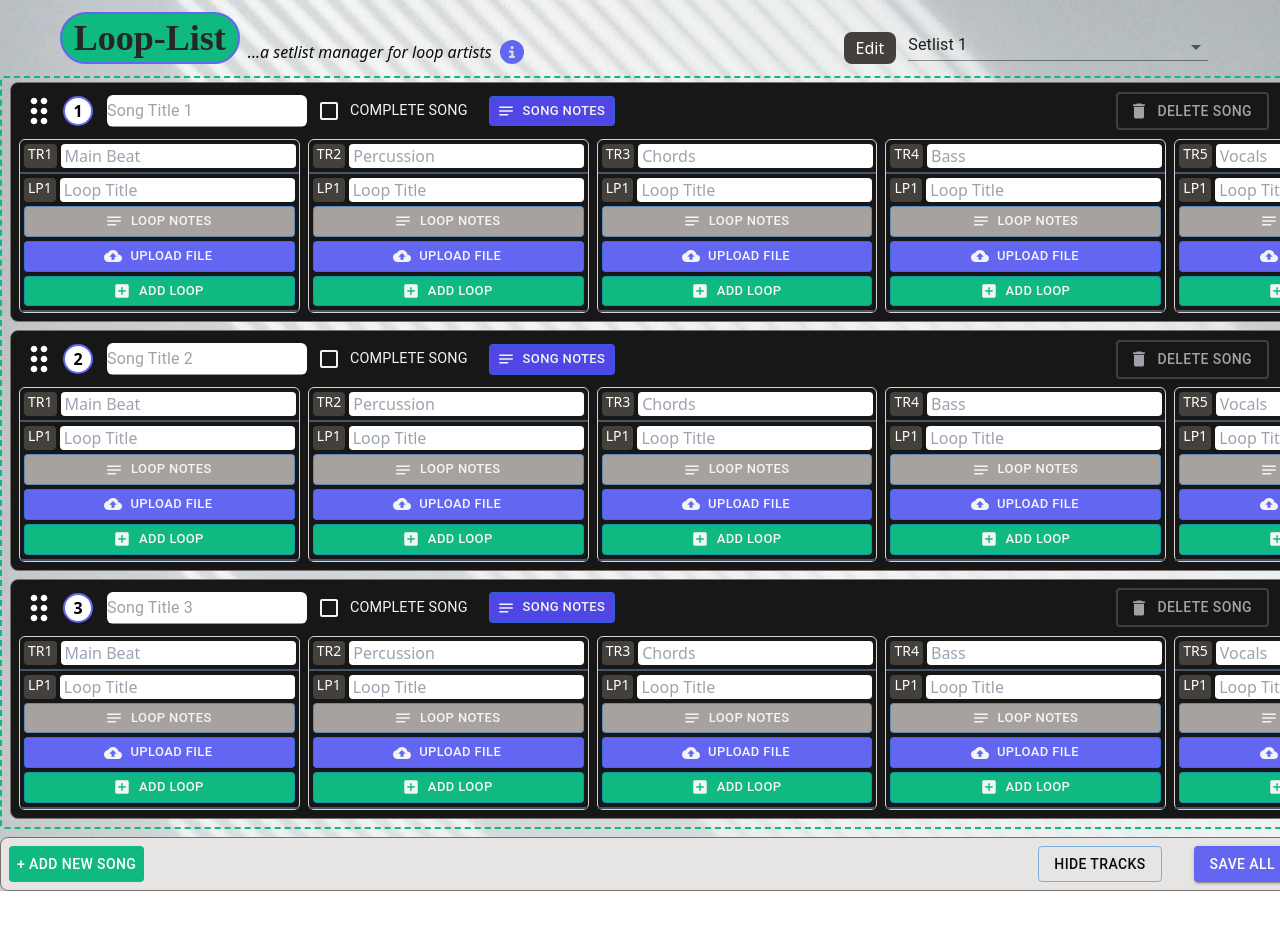
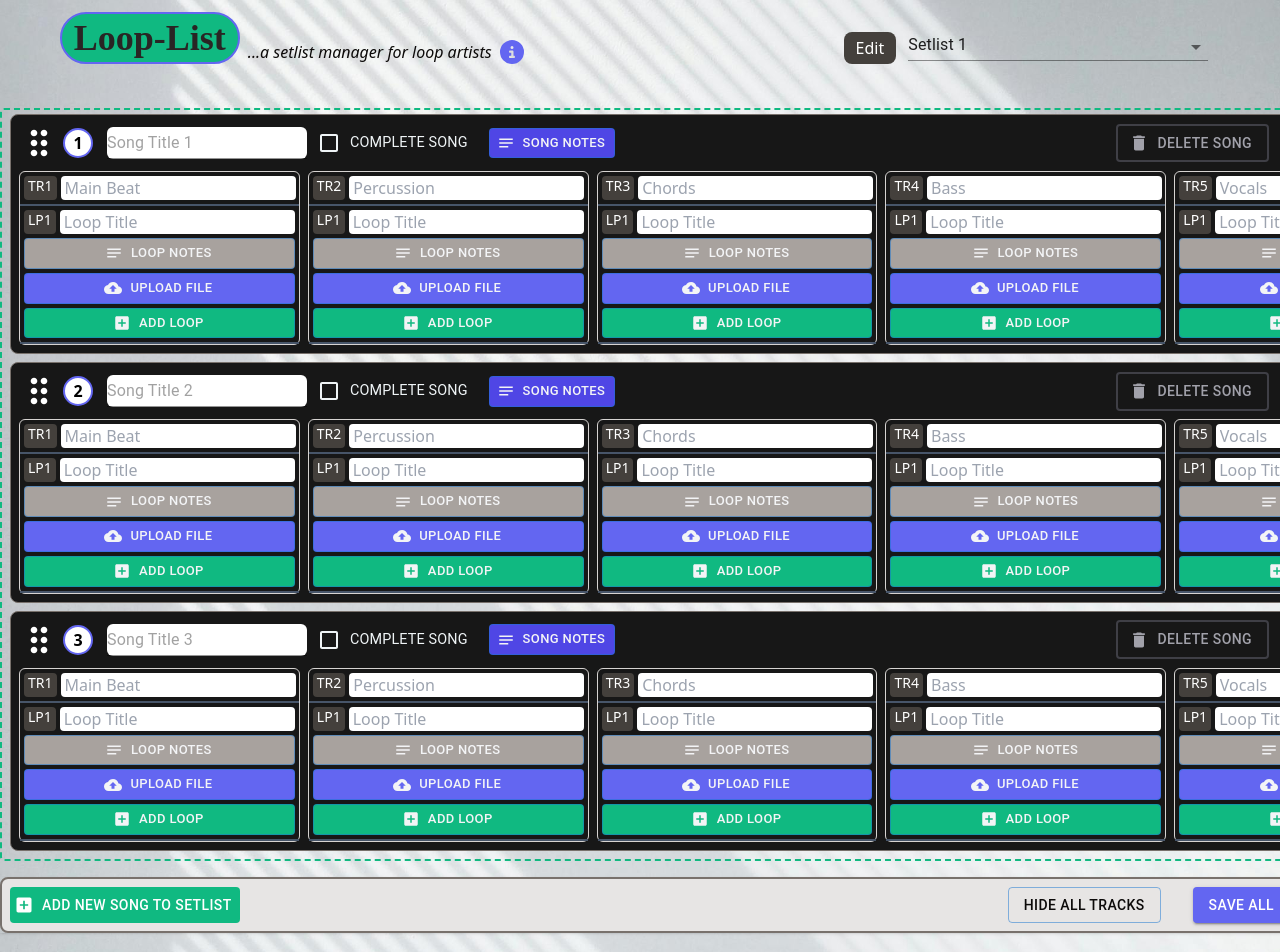
Before and after one commit to miwaro/loop-manager, a Next.js app: page / in a window 1280 px wide. Shown: the top 952 px of the page. Before the commit the page ends 891 px from the top, so only its background shows below. Built offline with nearby package versions, Linux system fonts and the light colour scheme; a web font is replaced by a local one.

Commit message:
Update spacing and styles

```diff
--- a/src/components/setlistActions.tsx
+++ b/src/components/setlistActions.tsx
@@ -1,5 +1,6 @@
 import { Button, Tooltip } from "@mui/material";
 import React from "react";
+import AddBoxIcon from "@mui/icons-material/AddBox";
 
 interface SetlistActionsProps {
   addNewSong: () => void;
@@ -15,13 +16,14 @@ const SetlistActions: React.FC<SetlistActionsProps> = ({
   saveToLocalStorage,
 }) => {
   return (
-    <div className="flex justify-between gap-20 md:gap-60 bg-stone-200 border border-stone-500 rounded-lg p-1 md:p-2 font-small md:font-medium max-w-[1300px] mx-auto mt-2">
+    <div className="flex justify-between gap-20 md:gap-60 bg-stone-200 border-2 border-stone-500 rounded-lg p-1 md:p-2 font-small md:font-medium max-w-[1300px] mx-auto mt-4 mb-12">
       <div>
         <Button
+          startIcon={<AddBoxIcon />}
           style={{ backgroundColor: "#10B981", color: "#fff" }}
           onClick={addNewSong}
         >
-          + ADD NEW SONG
+          ADD NEW SONG TO SETLIST
         </Button>
       </div>
 
@@ -31,7 +33,7 @@ const SetlistActions: React.FC<SetlistActionsProps> = ({
           variant="outlined"
           onClick={() => setShowTracks(!showTracks)}
         >
-          {showTracks ? "Hide Tracks" : "Show Tracks"}
+          {showTracks ? "Hide All Tracks" : "Show Tracks"}
         </Button>
         <Tooltip title="Saves all data to local storage">
           <Button
--- a/src/components/songList.tsx
+++ b/src/components/songList.tsx
@@ -278,7 +278,7 @@ const SongList: React.FC<SonglistProps> = ({ setlistIndex }) => {
   const currentSetlist = songs[setlistIndex] || [];
 
   return (
-    <div className="max-w-[1300px] mx-auto">
+    <div className="max-w-[1300px] mx-auto mt-8">
       <div className=" mt-2 border-dashed border-2 border-emerald-500 rounded px-2">
         {songs[setlistIndex] && (
           <Reorder.Group
@@ -304,7 +304,7 @@ const SongList: React.FC<SonglistProps> = ({ setlistIndex }) => {
                   delay: index * 0.1,
                 }}
                 value={song}
-                className="flex flex-col gap-2 mb-2 border border-stone-500 p-2 my-1 rounded-lg bg-neutral-900 hover:bg-neutral-800 cursor-grab"
+                className="flex flex-col gap-2 mb-2 border border-stone-500 p-2 my-1 rounded-lg bg-neutral-900 cursor-grab active:cursor-grabbing"
                 key={song.id}
               >
                 <div className="flex gap-3 items-center max-h-10">
@@ -412,6 +412,7 @@ const SongList: React.FC<SonglistProps> = ({ setlistIndex }) => {
           </Reorder.Group>
         )}
       </div>
+      <div className="shadow hover:shadow-lg">
         <SetlistActions
           addNewSong={addNewSong}
           showTracks={showTracks}
@@ -419,6 +420,7 @@ const SongList: React.FC<SonglistProps> = ({ setlistIndex }) => {
           saveToLocalStorage={saveToLocalStorage}
         />
       </div>
+    </div>
   );
 };
 
--- a/src/modals/songNotes.tsx
+++ b/src/modals/songNotes.tsx
@@ -66,7 +66,7 @@ const SongNotes: React.FC<AddNoteModalProps> = ({ id, notes, onSave }) => {
 
   return (
     <>
-      <Tooltip title="Add Notes">
+      <Tooltip title="Add Notes" placement="right-start">
         <Button
           component="label"
           variant="outlined"
```
Lines whose indentation alone changed are shown as unchanged.
